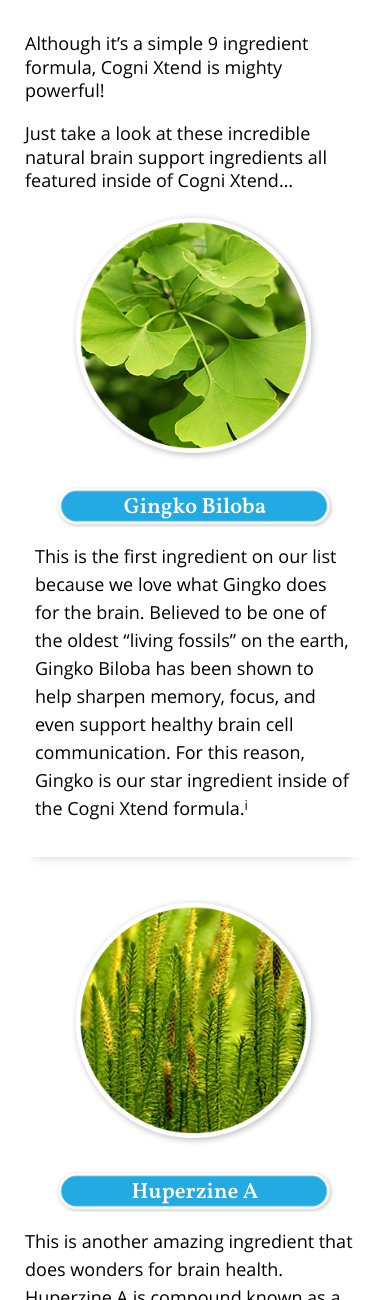
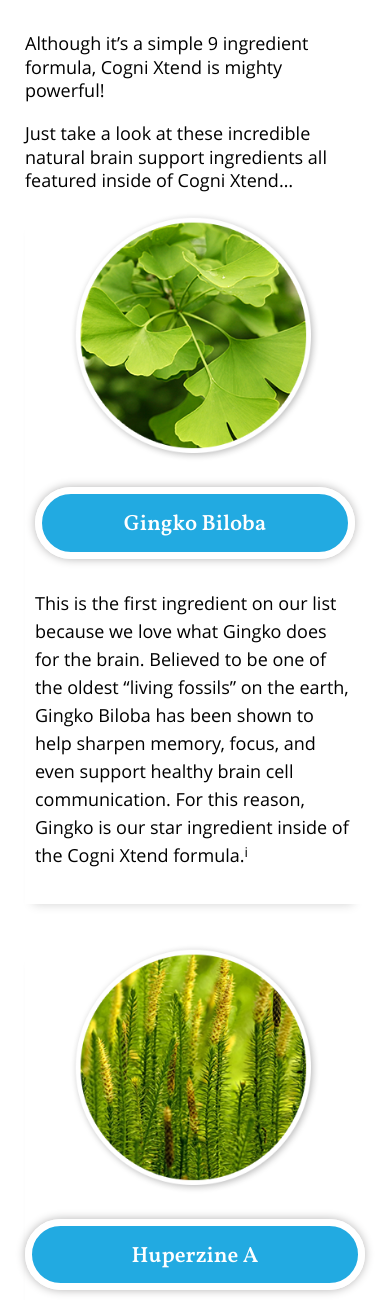
Before and after one commit to DhakaCoders/BrainSupport-HTML, a PHP site: page /index.html in a window 390 px wide. Shown: the part 5200-6500 px from the top of the page. Run offline with PHP 8.4, Linux system fonts and the light colour scheme.

Commit message:
responsive done

```diff
--- a/index.html
+++ b/index.html
@@ -122,7 +122,7 @@
       	<div class="fl-content-sec-4-dsc">
       	  <p>Cogni Xtend is a full spectrum brain support aid…</p>
       	  <p>Made with 9 natural ingredients proven to support healthier cognitive function.</p>
-      	  <p>Cogni Xtend’s nutrient rich formula is designed to help promote more alertness, energy, and focus…</p>
+      	  <p>Cogni Xtend’s nutrient rich formula is designed to help promote more alertness, energy, <br> and focus…</p>
       	  <p>While fighting brain fog, stress and fatigue.</p>
 	    </div>
       </div>
@@ -207,7 +207,7 @@
 	  	  	  	<div class="fl-health-item-inr clearfix">
 	  	  	  	  <div class="fl-health-item-img lazy" data-src="assets/images/fl-health-item-img-1.png">
 	  	  	  	  </div>
-	  	  	  	  <div class="fl-health-item-btn lazy" data-src="assets/images/fl-health-item-btn-bg.jpg">
+	  	  	  	  <div class="fl-health-item-btn">
 	  	  	  	  	<h3 class="">Gingko Biloba</h3>
 	  	  	  	  </div>
 	  	  	  	  <div class="fl-health-item-dsc">
@@ -219,7 +219,7 @@
 	  	  	  	<div class="fl-health-item-inr clearfix">
 	  	  	  	  <div class="fl-health-item-img lazy" data-src="assets/images/fl-health-item-img-2.png">
 	  	  	  	  </div>
-	  	  	  	  <div class="fl-health-item-btn lazy" data-src="assets/images/fl-health-item-btn-bg.jpg">
+	  	  	  	  <div class="fl-health-item-btn">
 	  	  	  	  	<h3 class="">Huperzine A</h3>
 	  	  	  	  </div>
 	  	  	  	  <div class="fl-health-item-dsc">
@@ -231,7 +231,7 @@
 	  	  	  	<div class="fl-health-item-inr clearfix">
 	  	  	  	  <div class="fl-health-item-img lazy" data-src="assets/images/fl-health-item-img-3.png">
 	  	  	  	  </div>
-	  	  	  	  <div class="fl-health-item-btn lazy" data-src="assets/images/fl-health-item-btn-bg.jpg">
+	  	  	  	  <div class="fl-health-item-btn">
 	  	  	  	  	<h3 class="">Bacopa Monneiri</h3>
 	  	  	  	  </div>
 	  	  	  	  <div class="fl-health-item-dsc">
@@ -243,7 +243,7 @@
 	  	  	  	<div class="fl-health-item-inr clearfix">
 	  	  	  	  <div class="fl-health-item-img lazy" data-src="assets/images/fl-health-item-img-4.png">
 	  	  	  	  </div>
-	  	  	  	  <div class="fl-health-item-btn lazy" data-src="assets/images/fl-health-item-btn-bg.jpg">
+	  	  	  	  <div class="fl-health-item-btn">
 	  	  	  	  	<h3 class="">L Tyrosine</h3>
 	  	  	  	  </div>
 	  	  	  	  <div class="fl-health-item-dsc">
@@ -255,7 +255,7 @@
 	  	  	  	<div class="fl-health-item-inr clearfix">
 	  	  	  	  <div class="fl-health-item-img lazy" data-src="assets/images/fl-health-item-img-4.png">
 	  	  	  	  </div>
-	  	  	  	  <div class="fl-health-item-btn lazy" data-src="assets/images/fl-health-item-btn-bg.jpg">
+	  	  	  	  <div class="fl-health-item-btn">
 	  	  	  	  	<h3 class="">GABA</h3>
 	  	  	  	  </div>
 	  	  	  	  <div class="fl-health-item-dsc">
@@ -267,7 +267,7 @@
 	  	  	  	<div class="fl-health-item-inr clearfix">
 	  	  	  	  <div class="fl-health-item-img lazy" data-src="assets/images/fl-health-item-img-6.png">
 	  	  	  	  </div>
-	  	  	  	  <div class="fl-health-item-btn lazy" data-src="assets/images/fl-health-item-btn-bg.jpg">
+	  	  	  	  <div class="fl-health-item-btn">
 	  	  	  	  	<h3 class="">Alpha GPC</h3>
 	  	  	  	  </div>
 	  	  	  	  <div class="fl-health-item-dsc">
@@ -279,7 +279,7 @@
 	  	  	  	<div class="fl-health-item-inr clearfix">
 	  	  	  	  <div class="fl-health-item-img lazy" data-src="assets/images/fl-health-item-img-7.png">
 	  	  	  	  </div>
-	  	  	  	  <div class="fl-health-item-btn lazy" data-src="assets/images/fl-health-item-btn-bg.jpg">
+	  	  	  	  <div class="fl-health-item-btn">
 	  	  	  	  	<h3 class="">Vitamin B6</h3>
 	  	  	  	  </div>
 	  	  	  	  <div class="fl-health-item-dsc">
@@ -291,7 +291,7 @@
 	  	  	  	<div class="fl-health-item-inr clearfix">
 	  	  	  	  <div class="fl-health-item-img lazy" data-src="assets/images/fl-health-item-img-8.png">
 	  	  	  	  </div>
-	  	  	  	  <div class="fl-health-item-btn lazy" data-src="assets/images/fl-health-item-btn-bg.jpg">
+	  	  	  	  <div class="fl-health-item-btn">
 	  	  	  	  	<h3 class="">Niacin</h3>
 	  	  	  	  </div>
 	  	  	  	  <div class="fl-health-item-dsc">
@@ -303,7 +303,7 @@
 	  	  	  	<div class="fl-health-item-inr clearfix">
 	  	  	  	  <div class="fl-health-item-img lazy" data-src="assets/images/fl-health-item-img-9.png">
 	  	  	  	  </div>
-	  	  	  	  <div class="fl-health-item-btn lazy" data-src="assets/images/fl-health-item-btn-bg.jpg">
+	  	  	  	  <div class="fl-health-item-btn">
 	  	  	  	  	<h3 class="">Caffeine</h3>
 	  	  	  	  </div>
 	  	  	  	  <div class="fl-health-item-dsc">
@@ -421,7 +421,7 @@
 	  	  	<p>And as important as your brain health is, many of us don’t think to prioritize it until it’s too late.</p>
 	  	  	<p>As a medical professional, it’s not my job to make myself rich, but my job to help people live healthier lives…</p>
 	  	  	<p>And I believe Cogni Xtend can help you do that.</p>
-	  	  	<p><strong>Plus, when you pair the amazing brain boosting ingredients of Cogni Xtend with the age-fighting power of Cell Xtend Plus…</strong></p>
+	  	  	<p><strong>Plus, when you pair the amazing brain boosting ingredients of Cogni Xtend with the age-fighting power of Cell Xtend <br> Plus…</strong></p>
 	  	  	<p>You’ll be unstoppable.</p>
 	  	  	<p><strong>This makes Cogni Xtend essential to improving your healthspan.</strong></p>
 	  	  </div>
@@ -430,7 +430,7 @@
 	  <div class="row">
 	  	<div class="col-sm-12 col-md-6 pull-right">
 	  	  <div class="fl-content-9-img-btm">
-	  	  	<img class="lazy" data-src="assets/images/fl-content-9-img-btm.png">
+	  	  	<img class="lazy" data-src="assets/images/fl-content-9-img-btm-2.png">
 	  	  </div>
 	  	</div>
 	  	<div class="col-sm-12 col-md-6">
--- a/style.css
+++ b/style.css
@@ -24,14 +24,6 @@
     font-style: normal;
     font-display: swap;
 }
-@font-face {
-    font-family: 'OpenSansItalic';
-    src: url(assets/fonts/OpenSansItalic/OpenSansItalic.woff2) format('woff2'),
-         url(assets/fonts/OpenSansItalic/OpenSansItalic.woff) format('woff');
-    font-weight: normal;
-    font-style: normal;
-    font-display: swap;
-}
 
 @font-face {
     font-family: 'Vollkorn-Semibold';
@@ -102,13 +94,6 @@
     font-display: swap;
 }
 
-@font-face {
-  font-family: 'Montserrat-Medium';
-  src: url('assets/fonts/Montserrat-Medium/montserrat-medium-webfont.woff2') format('woff2'),
-    url('assets/fonts/Montserrat-Medium/montserrat-medium-webfont.woff') format('woff');
-  font-weight: normal;
-  font-style: normal;
-}
 
 @font-face {
     font-family: 'SourceSansPro-Regular';
@@ -368,7 +353,7 @@ header.fl-hdr {
     margin-bottom: 60px;
     color: #ff8a00;
     text-transform: uppercase;
-    font-family: 'SourceSansPro-Regular';
+    font-family: 'BarlowCondensed-Regular';
 }
 .special-offer-dsc h2{
     font-family: 'OswaldBold';
@@ -517,30 +502,47 @@ header.fl-hdr {
 .fl-health-item-img{
     position: absolute;
     left: 0;
-    top: 0;
+    top: -9px;
     width: 307px;
     height: 307px;
     background-repeat: no-repeat !important;
     background-position: center center !important;
     background-size: cover !important;
+    z-index: 3;
 }
 .fl-health-item-btn{
-    max-width: 580px;
-    width: 100%;
-    height: 95px;
     float: left;
-    background-repeat: no-repeat !important;
-    background-size: cover !important;
-    background-position: center center !important;
-    display: flex;
-    justify-content: left;
-    align-items: center;
 }
 .fl-health-item-btn h3 {
     color: #fff;
     font-family: 'Vollkorn-Semibold';
-    padding: 8px 0 11px 200px;
+    padding: 23px 100px 23px 200px;
     margin-bottom: 0;
+    border-radius: 45px;
+    -webkit-box-shadow: 0px 0px 10px 0px rgb(180, 179, 179);
+    -moz-box-shadow: 0px 0px 10px 0px rgb(180, 179, 179);
+    box-shadow: 0px 0px 10px 0px rgb(180, 179, 179);
+    position: relative;
+    z-index: 2;
+    max-width: 575px;
+    width: 100%;
+}
+.fl-health-item-btn h3:after{
+    content: "";
+    position: absolute;
+    top: 0;
+    left: 0;
+    right: 0;
+    bottom: 0;
+    width: 100%;
+    height: 100%;
+    background: #22aae1;
+    border-radius: 45px;
+    border:7px solid#fff;
+    z-index: -1;
+}
+.fl-health-item-wrp ul li:nth-child(3) .fl-health-item-btn h3{
+    padding-right: 60px;
 }
 .fl-health-item-dsc {
     padding-left: 200px;
@@ -568,8 +570,17 @@ header.fl-hdr {
     padding-right: 200px;
 }
 .fl-health-item-wrp ul li:nth-child(2n+2) .fl-health-item-btn h3 {
-    padding: 8px 130px 11px 0;
+    padding: 23px 230px 23px 100px;
     text-align: center;
+}
+.fl-health-item-wrp ul li:nth-child(4) .fl-health-item-btn h3 {
+    padding-right: 265px;
+}
+.fl-health-item-wrp ul li:nth-child(6) .fl-health-item-btn h3 {
+    padding-right: 260px;
+}
+.fl-health-item-wrp ul li:nth-child(8) .fl-health-item-btn h3 {
+    padding-right: 275px;
 }
 
 .fl-content-sec-7-sec-wrp{
@@ -1215,6 +1226,9 @@ header.fl-hdr {
     .pkg-area-con-bg {
         padding: 50px 0 50px;
     }
+    .fl-content-sec-4-dsc p br{
+        display: none;
+    }
 
 
 
@@ -1356,22 +1370,22 @@ header.fl-hdr {
     }
     .fl-health-item-dsc {
         padding-left: 0;
-        padding-top: 15px;
+        padding-top: 30px;
         padding-right: 0;
-    }
-    .fl-health-item-btn {
-        max-width: 580px;
-        width: 100%;
-        float: none;
-        margin: 0 auto;
-        justify-content: center;
     }
     .fl-health-item-wrp ul li:nth-child(2n+2) .fl-health-item-btn{
         float: none;
         margin: 0 auto;
     }
+    .fl-health-item-btn {
+        float: none;
+    }
     .fl-health-item-btn h3 {
-        padding: 8px 20px 11px 20px;
+        padding: 25px 20px 20px 20px !important;
+        max-width: 500px;
+        width: 100%;
+        margin: 0 auto;
+        text-align: center;
     }
     .fl-health-item-wrp ul li:nth-child(2n+2) .fl-health-item-btn h3 {
         padding: 8px 20px 11px 20px;
@@ -1539,11 +1553,6 @@ header.fl-hdr {
     .fl-content-6-fights-wrp ul li .fl-content-6-fights-des {
         padding: 25px 10px 10px 10px;
     }
-    .fl-health-item-btn {
-        max-width: 400px;
-        width: 100%;
-        height: 60px;
-    }
     .fl-content-7-profile-head h1 {
         margin-bottom: 40px;
     }
@@ -1681,12 +1690,6 @@ header.fl-hdr {
         padding: 0 16px;
         font-size: 17px;
     }
-    .fl-health-item-btn {
-        max-width: 280px;
-        width: 100%;
-        height: 40px;
-        display: block;
-    }
     .fl-health-item-btn h3 {
         text-align: center;
     }
```
Also changed, not shown: assets/fonts/custom-fonts-trim.css (+0 -44 lines), assets/fonts/custom-fonts.css (+0 -67 lines), assets/fonts/PTSerifBold/PTSerifBold.woff (deleted), assets/fonts/PTSerifBold/PTSerifBold.woff2 (deleted), assets/images/fl-content-9-img-btm-2.png (renamed from assets/images/fl-content-9-img-btm.png).
